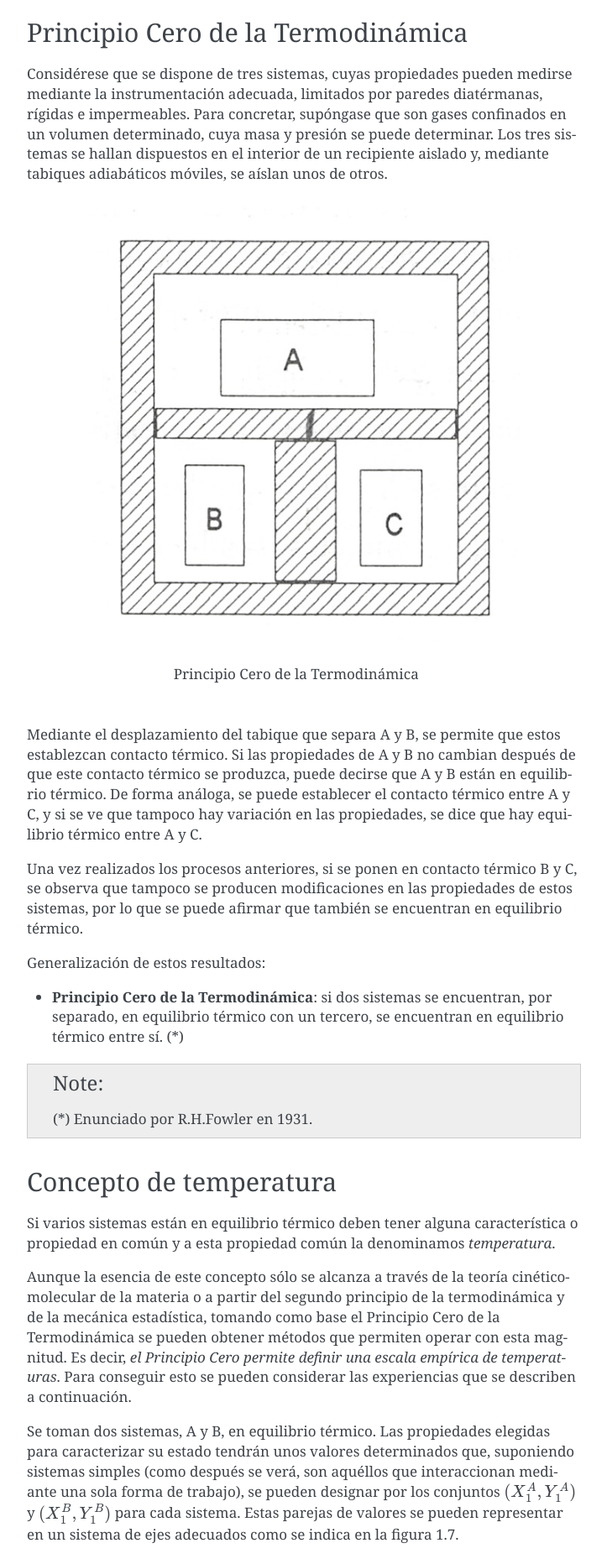
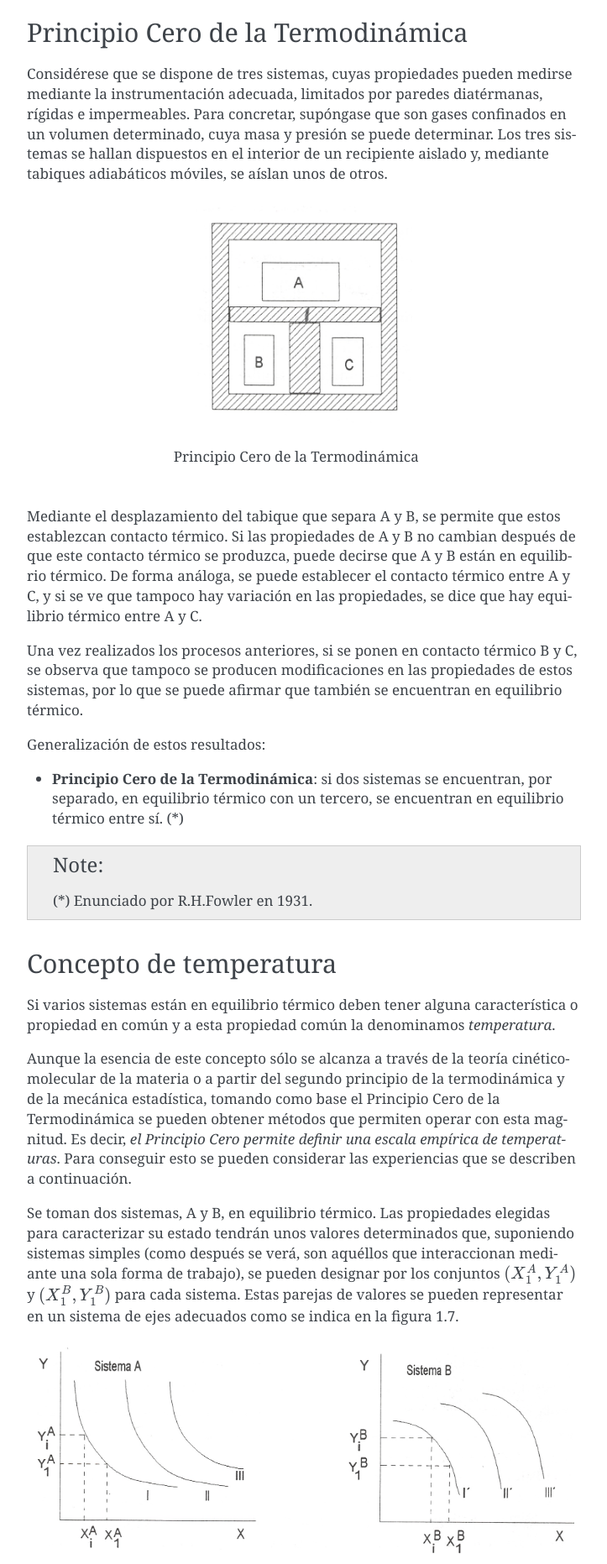
Before and after one commit to mantielero/termodinamica, a Sphinx documentation site: the page built from source/introduccion_ley_cero_temperatura.rst, in a window 1280 px wide. Shown: the part 2836-4699 px from the top of the page at 84% size, without its empty margins (388-1111 px from the left). Built offline with Sphinx 7.4.7, drawn with Linux system fonts in a browser that asks for light colours; pages that are not in the unit, such as notebooks, are missing from menus.

Commit message:
Update introduccion_ley_cero_temperatura.rst

```diff
--- a/source/introduccion_ley_cero_temperatura.rst
+++ b/source/introduccion_ley_cero_temperatura.rst
@@ -69,7 +69,7 @@ Principio Cero de la Termodinámica
 Considérese que se dispone de tres sistemas, cuyas propiedades pueden medirse mediante la instrumentación adecuada, limitados por paredes diatérmanas, rígidas e impermeables. Para concretar, supóngase que son gases confinados en un volumen determinado, cuya masa y presión se puede determinar. Los tres sistemas se hallan dispuestos en el interior de un recipiente aislado y, mediante tabiques adiabáticos móviles, se aíslan unos de otros.
 
 .. figure:: ./img/principio_cero.png
-   :width: 80%
+   :width: 40%
    :align: center
 
    Principio Cero de la Termodinámica
```
